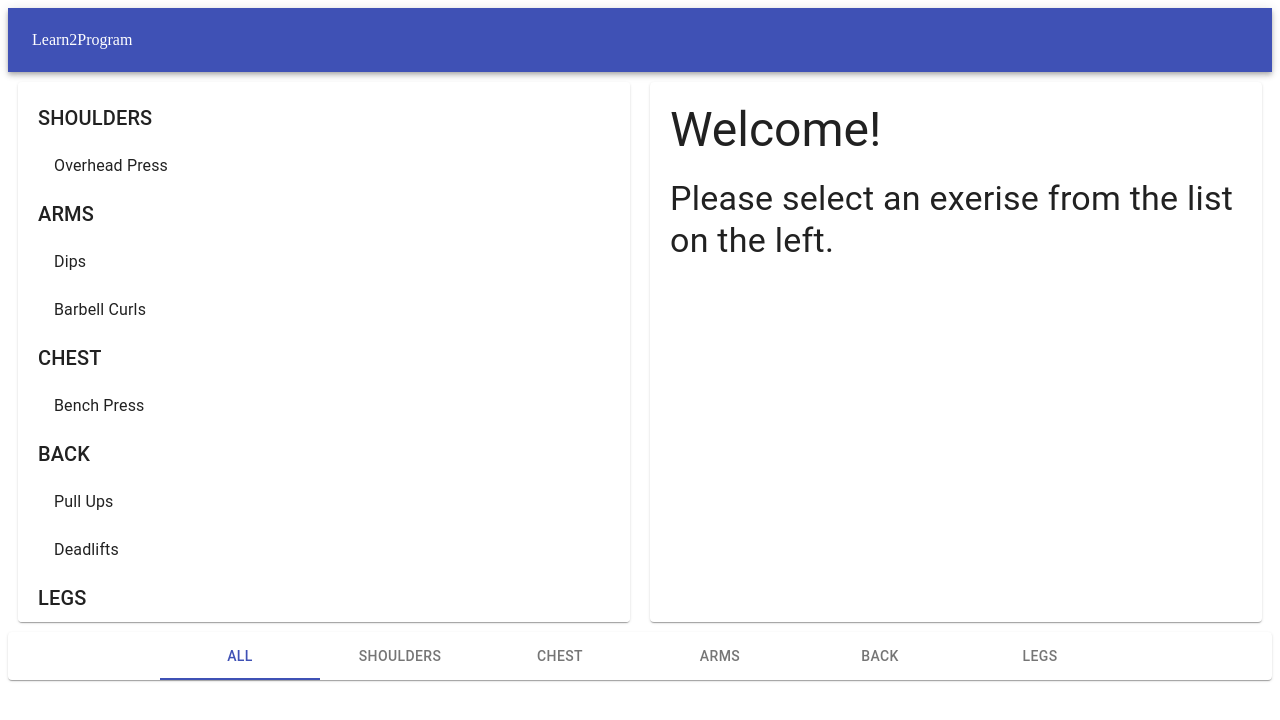
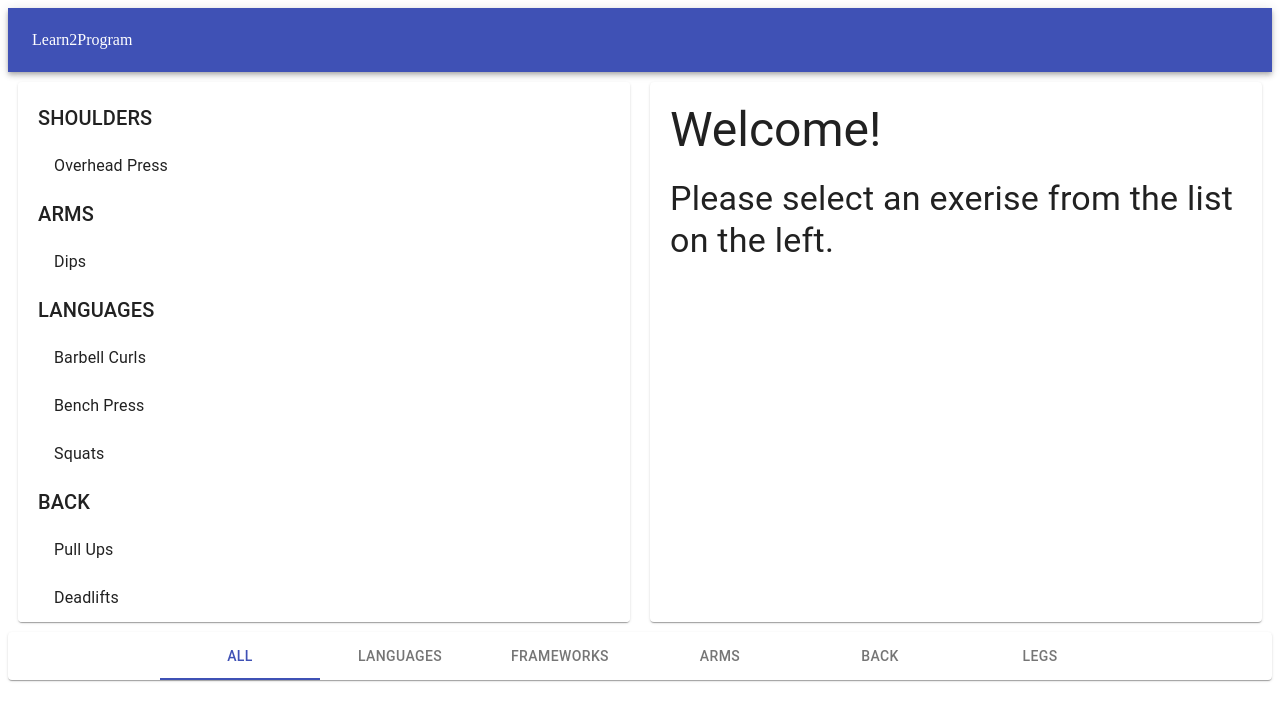
Before and after one commit to kristina-arezina/terms-2-program, a React (Create React App) app: page / in a window 1280 px wide. Shown: the top 720 px of the page. Built offline with nearby package versions, Linux system fonts and the light colour scheme.

Commit message:
got groups to have language attribute that can use to render it in group way

```diff
--- a/src/store.js
+++ b/src/store.js
@@ -1,6 +1,6 @@
 //Muscle groups
 export const muscles = [
-    "shoulders", "chest", "arms", "back", "legs"
+    "languages", "frameworks", "arms", "back", "legs"
 ]
 
 export const exercises = [
@@ -20,13 +20,13 @@ export const exercises = [
         id: 'barbell-curls',
         title: 'Barbell Curls',
         description: 'Biceps exercise...',
-        muscles: 'arms'
+        muscles: 'languages'
     },
     {
         'id': 'bench-press',
         title: 'Bench Press',
         description: 'Chest exercise...',
-        muscles: 'chest'
+        muscles: 'languages'
     },
     {
         id: 'pull-ups',
@@ -44,6 +44,6 @@ export const exercises = [
         id: 'squats',
         title: 'Squats',
         description: 'Legs exercise...',
-        muscles: 'legs'
+        muscles: 'languages'
     },
 ]
```
